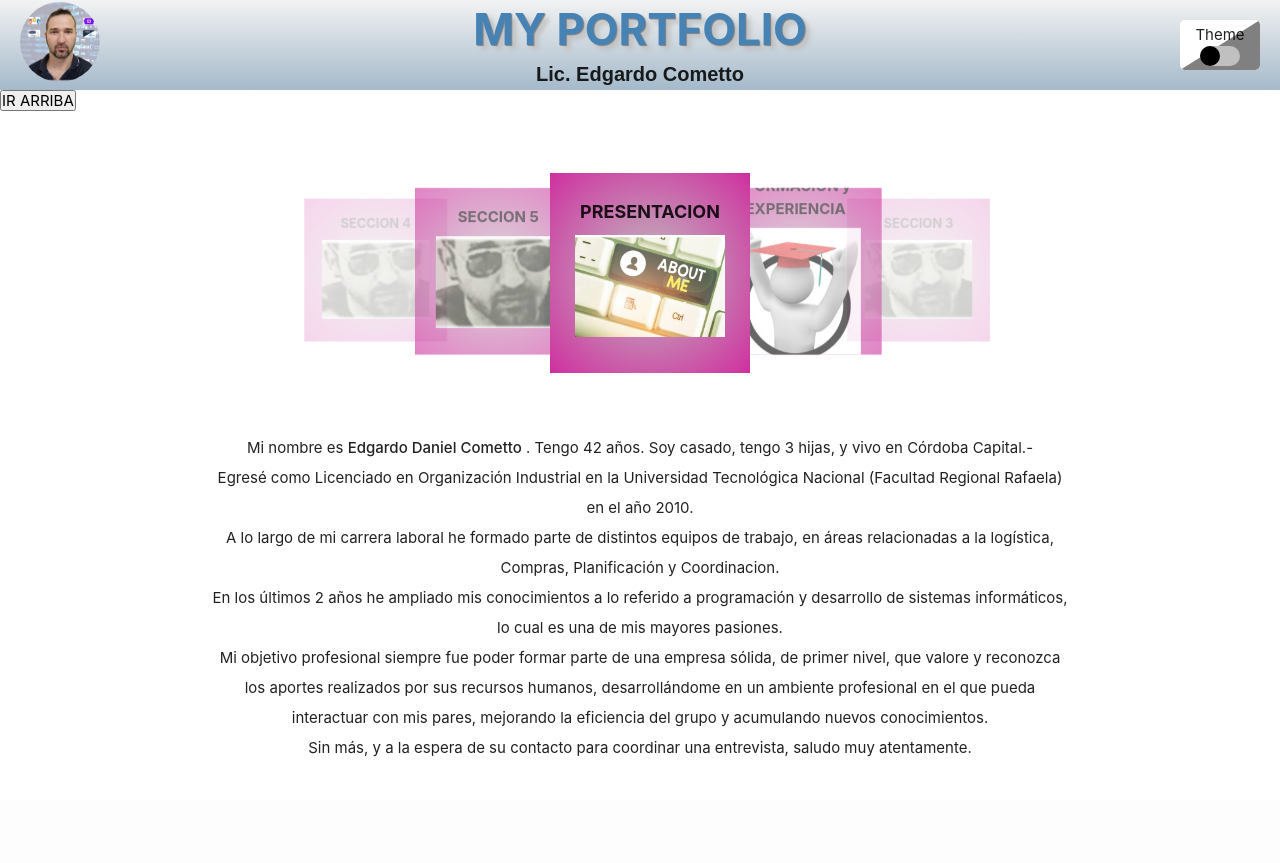
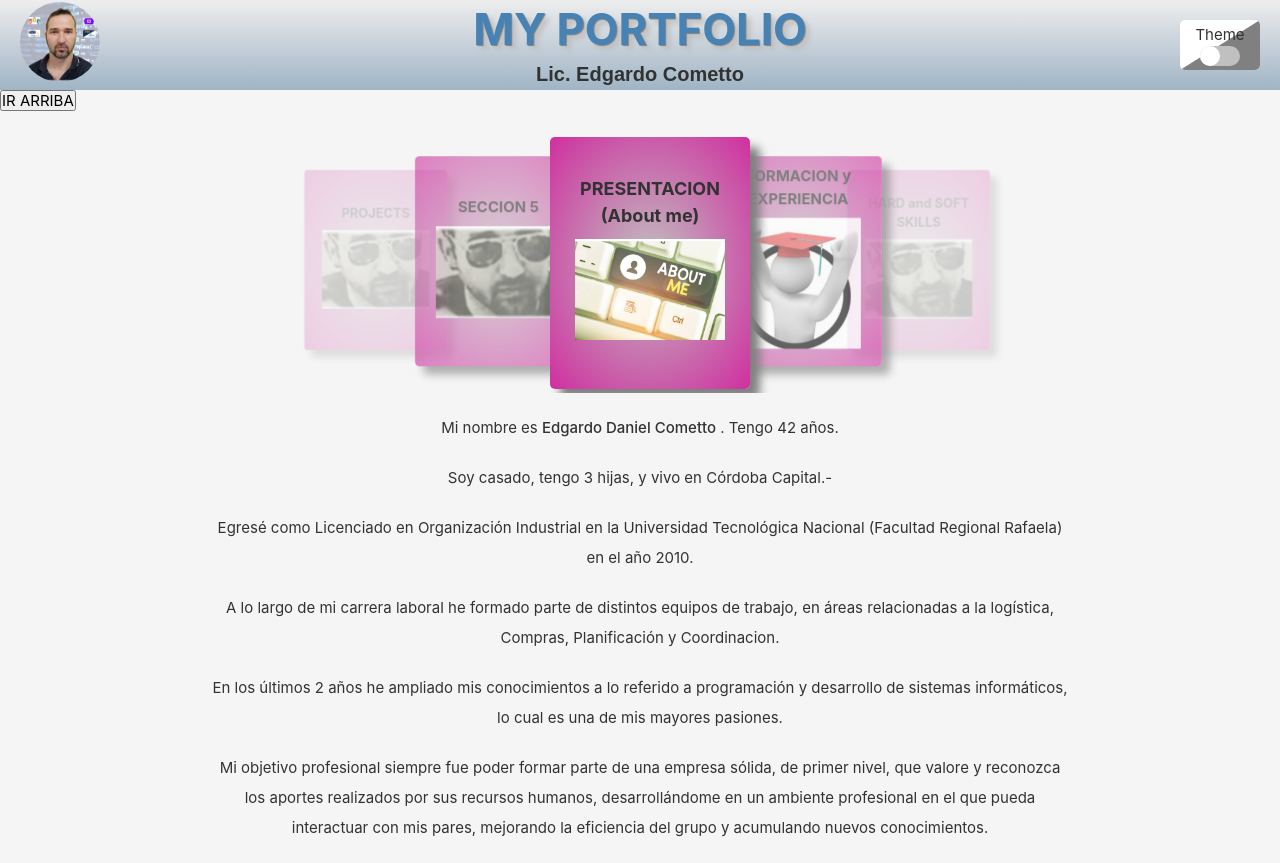
Before and after one commit to ecometto/ecometto.github.io, a PHP site: page / in a window 1280 px wide. Before the commit the page ends 757 px from the top, so only its background shows below. Run offline with PHP 8.4, Linux system fonts and the light colour scheme.

Commit message:
updating

```diff
--- a/index.html
+++ b/index.html
@@ -40,7 +40,7 @@
         <div class="carousel">
             <div class="carousel-item" href="#">
                 <div class="text-carousel-container">
-                    <p>PRESENTACION</p>
+                    <p>PRESENTACION <br> (About me)</p>
                 </div>
                 <img src="IMG/about.png">
             </div>
@@ -52,13 +52,13 @@
             </div>
             <div class="carousel-item" href="#">
                 <div class="text-carousel-container">
-                    <p>SECCION 3</p>
+                    <p>HARD  and SOFT <br> SKILLS</p>
                 </div>
                 <img src="IMG/f1.jpg">
             </div>
             <div class="carousel-item" href="#">
                 <div class="text-carousel-container">
-                    <p>SECCION 4</p>
+                    <p>PROJECTS</p>
                 </div>
                 <img src="IMG/f1.jpg">
             </div>
@@ -74,40 +74,52 @@
 
     <main>
         <section class="section1">
-            <p id="presentacion-parrafo">
-                Mi nombre es <strong>Edgardo Daniel Cometto</strong> . Tengo 42 años. Soy casado, tengo 3 hijas, y vivo
+            <div id="presentacion">
+                <p>Mi nombre es <strong>Edgardo Daniel Cometto</strong> . Tengo 42 años. </p>
+
+                <p>
+                    Soy casado, tengo 3 hijas, y vivo
                     en
                     Córdoba Capital.-
-                <br>
+                </p>
+
+                <p>
                     Egresé como Licenciado en Organización Industrial en la Universidad Tecnológica Nacional
                     (Facultad Regional Rafaela) en el año 2010.
-                <br>
+
+                </p>
+                <p>
                     A lo largo de mi carrera laboral he formado parte de distintos equipos de trabajo, en áreas
                     relacionadas a la logística, Compras, Planificación y Coordinacion.
-                <br>
+                </p>
+
+                <p>
                     En los últimos 2 años he ampliado mis conocimientos a lo referido a programación y desarrollo de
                     sistemas informáticos, lo cual es una de mis mayores pasiones.
-                <br>
+                </p>
+
+                <p>
                     Mi objetivo profesional siempre fue poder formar parte de una empresa sólida, de
                     primer nivel, que valore y reconozca los aportes realizados por sus recursos humanos,
                     desarrollándome en un ambiente profesional en el que pueda interactuar con mis pares,
                     mejorando la eficiencia del grupo y acumulando nuevos conocimientos.
-                <br>
-                Sin más, y a la espera de su contacto para coordinar una entrevista, saludo muy atentamente.
                 </p>
+            </div>
         </section>
         <section class="section2">
-            <div >
+            <div>
                 <h5>ANTECEDENTES ACADEMICOS... </h5>
-                <p><b>Estudios Universitarios:</b> Licenciatura en Organización Industrial - UTN
-                    - Facultad Regional Rafaela <br>
-                    <b>Estudios Secundarios:</b> Técnico Electromecánico E.E.T. Don José de San Martín (Esperanza)
+                <p><b>Estudios Universitarios:</b> <br> Licenciatura en Organización Industrial - UTN
+                    - Facultad Regional Rafaela <br> <br>
+                    <b>Estudios Secundarios:</b> <br> Técnico Electromecánico E.E.T. Don José de San Martín (Esperanza)
                 </p>
                 <p>
 
                     <b><u>CONOCIMIENTOS INFORMATICOS:</u></b> <br>
-                    Microsoft Office (Word, Excel, Power Point), Programación excel y googleSheets (macros y appsheets),
-                    navegadores WEB, Correos electrónicos, lenguajes de programación, Diseño WEB, lenguaje SQL, etc.
+                    * Desarrollo web y programación <a href="#" class="skillLink">(ver card SKILLS)</a><br>
+                    * Microsoft Office (Word, Excel, Power Point) <br>
+                    * Programación excel y googleSheets (macros y appsheets) <br>
+                    * Navegadores WEB, Correos electrónicos, otros
                 </p>
                 <p>
                     <b><u>IDIOMAS:</u></b> <br>
@@ -115,24 +127,21 @@
                 </p>
                 <p>
                     <b><u>CURSO Y CAPACITACIONES:</u></b> <br>
-                    Trabajo en Equipo, Negociación, Liderazgo, Comunicación eficiente, Metodologías Agiles <br>
-                    Lenguajes de programación WEB (HTML, CSS, JAVASCRIPT). Librerías Bootstrap, Jquery, Datatables, etc <br>
-                    Lenguajes de backend y consulta de Bases de Datos (MySQL, PHP) <br>
-                    Sistemas de control de versiones GIT y GITHUB
+                    Trabajo en Equipo, Negociación, Liderazgo, Comunicación eficiente, Metodologías Agiles, otros. <br>
+
                 </p>
             </div>
 
-            <hr>
+            <br>   <hr> <br>
 
             <div>
                 <h5>ANTECEDENTES LABORALES... </h5>
                 <p>
-                    <b>* PROYECTOS PERSONALES y LABORALES DE DESARROLLO WEB / PROGRAMACION</b> <br>
-                    Uso de los siguientes lenguajes y tecnologías: <br>
-                    ✔ HTML, CSS, JavaScript <br>
-                    ✔ Librerías REACT, JQUERY, DATATABLES, BOOTSTRAP, SASS. <br>
-                    ✔ PHP y MYSL <br>
-                    (ver en card "proyectos")
+                    <b>* PROYECTOS PERSONALES y LABORALES </b> <br> ✔ DESARROLLO WEB <br>
+                    ✔ PROGRAMACION EXCEL-APPSHEET <br>
+                    ✔ OTROS DESARROLLOS <br>
+
+                    <a href="#" class="projectsLink">(ver card PROYECTOS)</a><br>
                 </p>
                 <p>
                     <b>* VENG SA </b> <br>
@@ -150,9 +159,8 @@
                     ✔ Compras productivas / no productivas en Cuenta Corriente y por caja chica <br>
                     ✔ Generación de Requerimientos de Compra de acuerdo a procedimientos <br>
                     ✔ Proyección / planificación de compras productivas y no-productivas <br>
-                    ✔ Control de facturación y saldos de cuentas corrientes de proveedores <br>
+                    ✔ Control de facturación y saldos de caja y cuentas corrientes de proveedores <br>
                     ✔ Control, carga y autorización de gastos/compras por caja chica <br>
-                    ✔ Conciliación y cierre diario de caja chica <br>
                     ✔ Presentación de informes varios a Gerencia
                 </p>
                 <p>
@@ -188,10 +196,37 @@
             </div>
         </section>
         <section class="section3">
-            <p>seccion de la nota 3 </p>
-            <p>Lorem ipsum dolor sit, amet consectetur adipisicing elit. Maiores, reprehenderit!</p>
-            <p>Lorem ipsum dolor sit amet consectetur, adipisicing elit. Temporibus, molestias eligendi! Officiis quo
-                cum commodi ratione suscipit, aperiam vel aliquid?</p>
+            <h5>HARD AND SOFT SKILLS.. </h5>
+
+            <div class="slider">
+                <div class="slider-item">
+                    <img src="img/html.png" alt="">
+                    <img src="img/css.png" alt="">
+                    <img src="img/js" alt="">
+                    <img src="img/php.png" alt="">
+                    <img src="img/mysql.png" alt="">
+                    <img src="img/bootstrap.png" alt="">
+                    <img src="img/sass.png" alt="">
+                    <img src="img/jquery.png" alt="">
+                    <img src="img/react.png" alt="">
+
+                </div>
+            </div>
+            <div>
+                <h6>HARD SKILLS</h6>
+
+                <p> * Lenguajes de programación WEB: HTML, CSS, JAVASCRIPT. <br>
+                    * Librerías JS: Jquery, React, Datatables <br>
+                    * Librerías CSS: Bootstrap, SASS, materialize <br>
+                    * Lenguajes de backend PHP <br>
+                    * Bases de Datos MySQL <br>
+                    * Sistemas de control de versiones GIT y GITHUB   <br>
+                    * Programación Visual Basic para aplicaciiones EXCEL <br>
+                    * Programacion de aplicaciones Appsheets
+                </p>
+            </div>
+
+
         </section>
         <section class="section4">
             <p>seccion de la nota 4 </p>
--- a/js/main.js
+++ b/js/main.js
@@ -1,35 +1,52 @@
+
+// CONFIGURANDO BOTON DEL TEMA
 const botonTheme = document.querySelector('.onOff')
 const ballTheme = document.querySelector('.ball')
+const body = document.body
 
 botonTheme.addEventListener('click', () => {
-
     if (ballTheme.style.left == "") {
         ballTheme.style.left = "20px"
-        ballTheme.style.backgroundColor = "white";
-
-        // agregar aqui el cambio de VideoColorSpace.apply. ver como
-
+        ballTheme.style.backgroundColor = "black";
+        document.body.style.backgroundColor="black"
+        document.body.style.color="white"
     } else if (ballTheme.style.left == "20px") {
         ballTheme.style.left = ""
-        ballTheme.style.backgroundColor = "black";
-
-        // agregar aqui el cambio de VideoColorSpace.apply. ver como
+        ballTheme.style.backgroundColor = "white";
+        document.body.style.backgroundColor="white"
+        document.body.style.color="black"
     }
 })
 
+// CONFIGURANDO CARRUSEL
 const cards = document.querySelectorAll('.carousel-item')
 const secciones = document.querySelectorAll('section')
 
-
-cards.forEach((card, index)=>{
+cards.forEach((card, index) => {
     secciones[index].style.display = "none"
 
-    card.addEventListener('click',()=>{
-        secciones.forEach(secc=>{
+    card.addEventListener('click', () => {
+        secciones.forEach(secc => {
             secc.style.display = "none"
         })
         secciones[index].style.display = "block"
     })
-
     secciones[0].style.display = "block"
 })
+
+// CONFIGURANDO LINKS A SECCIONES
+const skillLink = document.querySelector('.skillLink')
+const projectsLink = document.querySelector('.projectsLink')
+
+skillLink.addEventListener('click', () => {
+    secciones.forEach(secc => {
+        secc.style.display = "none"
+    })
+    secciones[2].style.display = "block"
+})
+projectsLink.addEventListener('click', () => {
+    secciones.forEach(secc => {
+        secc.style.display = "none"
+    })
+    secciones[3].style.display = "block"
+})
--- a/styles/style.css
+++ b/styles/style.css
@@ -2,6 +2,11 @@
   margin: 0;
   padding: 0;
   box-sizing: border-box;
+}
+
+body {
+  background-color: whitesmoke;
+  color: rgb(50, 50, 50);
 }
 
 .icon-container {
@@ -26,7 +31,7 @@
   display: block;
   text-align: center;
   font-family: Arial, Helvetica, sans-serif;
-  font-weight: 800;
+  font-weight: 700;
   font-size: 20px;
 }
 .icon-container .theme {
@@ -70,25 +75,29 @@
   left: 0px;
   width: 20px;
   height: 20px;
-  background-color: black;
+  background-color: white;
   border-radius: 50%;
 }
 
 .carousel {
   padding: 0px;
-  height: 300px;
+  height: 280px;
   margin: 0px;
 }
 .carousel .carousel-item {
+  text-align: center;
+  height: 90%;
   overflow: hidden;
+  margin: 10px;
+  padding: 10px;
+  border-radius: 5px;
+  background: radial-gradient(silver, rgb(207, 47, 159));
+  box-shadow: 10px 10px 10px gray;
   display: flex;
   justify-content: center;
   align-items: center;
   flex-direction: column;
   cursor: pointer;
-  margin: 10px;
-  padding: 10px;
-  background: radial-gradient(silver, rgb(207, 47, 159));
 }
 .carousel .carousel-item .text-carousel-container {
   font-size: 18px;
--- a/styles/style.scss
+++ b/styles/style.scss
@@ -3,6 +3,13 @@
 * {
     @include v.reset();
 }
+
+body{
+    background-color: whitesmoke;
+    color: rgb(50,50,50);
+}
+
+//  ESTILOS DE ENCABEZADO
 .icon-container {
     background:linear-gradient(rgba(230,230,230,0.5),rgba(75, 116, 150,0.5)) ;
     padding: 0 20px;
@@ -28,7 +35,7 @@
         text-align: center;
         font: {
             family: Arial, Helvetica, sans-serif;
-            weight: 800;
+            weight: 700;
             size: 20px;
         }
 
@@ -75,25 +82,32 @@
                 left: 0px;
                 width: 20px;
                 height: 20px;
-                background-color: black;
+                background-color: white;
                 border-radius: 50%;
             }
         }
     }
 }
 
+
+//  ESTILOS DE CARRUSEL
 .carousel {
     padding: 0px;
-    height: 300px;
+    height: 280px;
     margin: 0px;
+
     .carousel-item{
+        text-align: center;
+        height: 90%;
         overflow: hidden;
+        margin: 10px;
+        padding: 10px;
+        border-radius: 5px;
+        background: radial-gradient(silver,rgb(207, 47, 159));
+        box-shadow: 10px 10px 10px gray;
         @include v.centrar();
         flex-direction: column;
         cursor: pointer;
-        margin: 10px;
-        padding: 10px;
-        background: radial-gradient(silver,rgb(207, 47, 159));
 
         .text-carousel-container{
             font-size: 18px;
```
Also changed, not shown: img/Appsheet1.jpeg (added), img/appsheet2.jpeg (added), img/appsheet3.jpeg (added), img/js.png (added), img/react.png (added), img/sass.png (added), 1 other file. Lines whose indentation alone changed are shown as unchanged.
